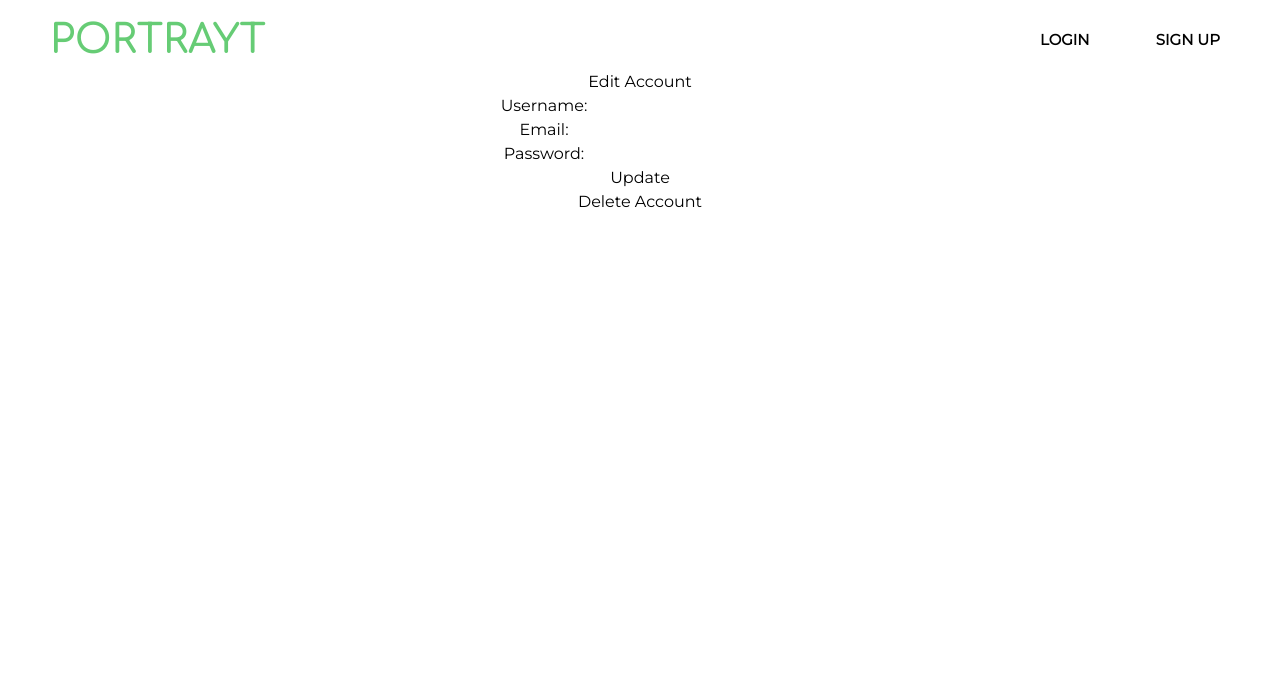
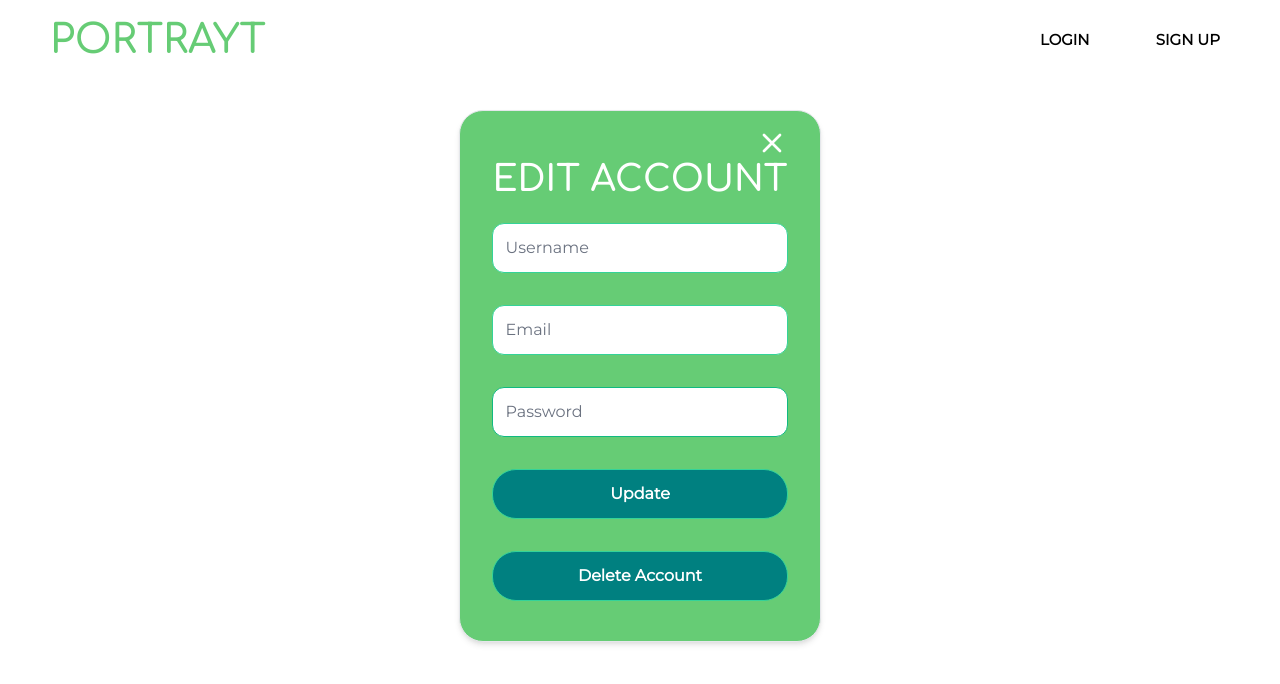
Before and after one commit to shahroze93/Portrayt, a React (Create React App) app in the folder client/: page /edit-account in a window 1280 px wide. Shown: the top 684 px of the page. Built offline with nearby package versions, Linux system fonts and the light colour scheme.

Commit message:
fixed link issue in edit account page

```diff
--- a/client/src/screens/EditAccount/EditAccount.jsx
+++ b/client/src/screens/EditAccount/EditAccount.jsx
@@ -1,5 +1,6 @@
 import React from "react";
 import { useState, useEffect } from "react";
+import { Link } from "react-router-dom";
 
 export default function EditAccount(props) {
   const [formData, setFormData] = useState({
@@ -30,44 +31,71 @@ export default function EditAccount(props) {
     e.preventDefault();
   };
 
-  console.log(formData);
-
   return (
     <form onSubmit={handleSubmit}>
-      <h3>Edit Account</h3>
-      <label>
-        Username:
+      <div className="flex items-center justify-center mt-10">
+        <div className="bg-primary-green flex flex-col w-100 border rounded-3xl px-8 pb-10 pt-4 shadow-md">
+          <div>
+            <Link className="float-right" to="/">
+              <svg
+                xmlns="http://www.w3.org/2000/svg"
+                className="h-8 w-8"
+                fill="none"
+                viewBox="0 0 24 24"
+                stroke="white"
+              >
+                <path
+                  strokeLinecap="round"
+                  strokeLinejoin="round"
+                  strokeWidth="2"
+                  d="M6 18L18 6M6 6l12 12"
+                />
+              </svg>
+            </Link>
+          </div>
+          <div className="text-white">
+            <h1 className="font-comfortaa text-4xl">EDIT ACCOUNT</h1>
+          </div>
+          <div className="flex flex-col space-y-8 mt-6">
             <input
               type="text"
               name="username"
               value={formData.username}
               onChange={handleChange}
+              placeholder="Username"
+              className="border rounded-xl py-3 px-3 border-green-400 placeholder-gray-500
+              focus:outline-none focus:ring-2 focus:ring-blue-600 focus:border-transparent"
             />
-      </label>
-      <br />
-      <label>
-        Email:
             <input
               type="text"
               name="email"
               value={formData.email}
               onChange={handleChange}
+              placeholder="Email"
+              className="border rounded-xl py-3 px-3 border-green-400 placeholder-gray-500
+              focus:outline-none focus:ring-2 focus:ring-blue-600 focus:border-transparent"
             />
-      </label>
-      <br />
-      <label>
-        Password:
             <input
               type="password"
               name="password"
               value={formData.password}
               onChange={handleChange}
+              placeholder="Password"
+              className="border rounded-xl py-3 px-3 border-green-500 placeholder-gray-500
+              focus:outline-none focus:ring-2 focus:ring-blue-600 focus:border-transparent"
             />
-      </label>
-      <br />
-      <button>Update</button>
-      <br />
-      <button onClick={() => userDelete()}>Delete Account</button>
+            <button className="border border-green-400 bg-pri-teal text-white rounded-3xl py-3 font-semibold hover:bg-blue-600">
+              Update
+            </button>
+            <button
+              className="border border-green-400 bg-pri-teal text-white rounded-3xl py-3 font-semibold hover:bg-red-600"
+              onClick={() => userDelete()}
+            >
+              Delete Account
+            </button>
+          </div>
+        </div>
+      </div>
     </form>
   );
 }
```
Lines whose indentation alone changed are shown as unchanged.
